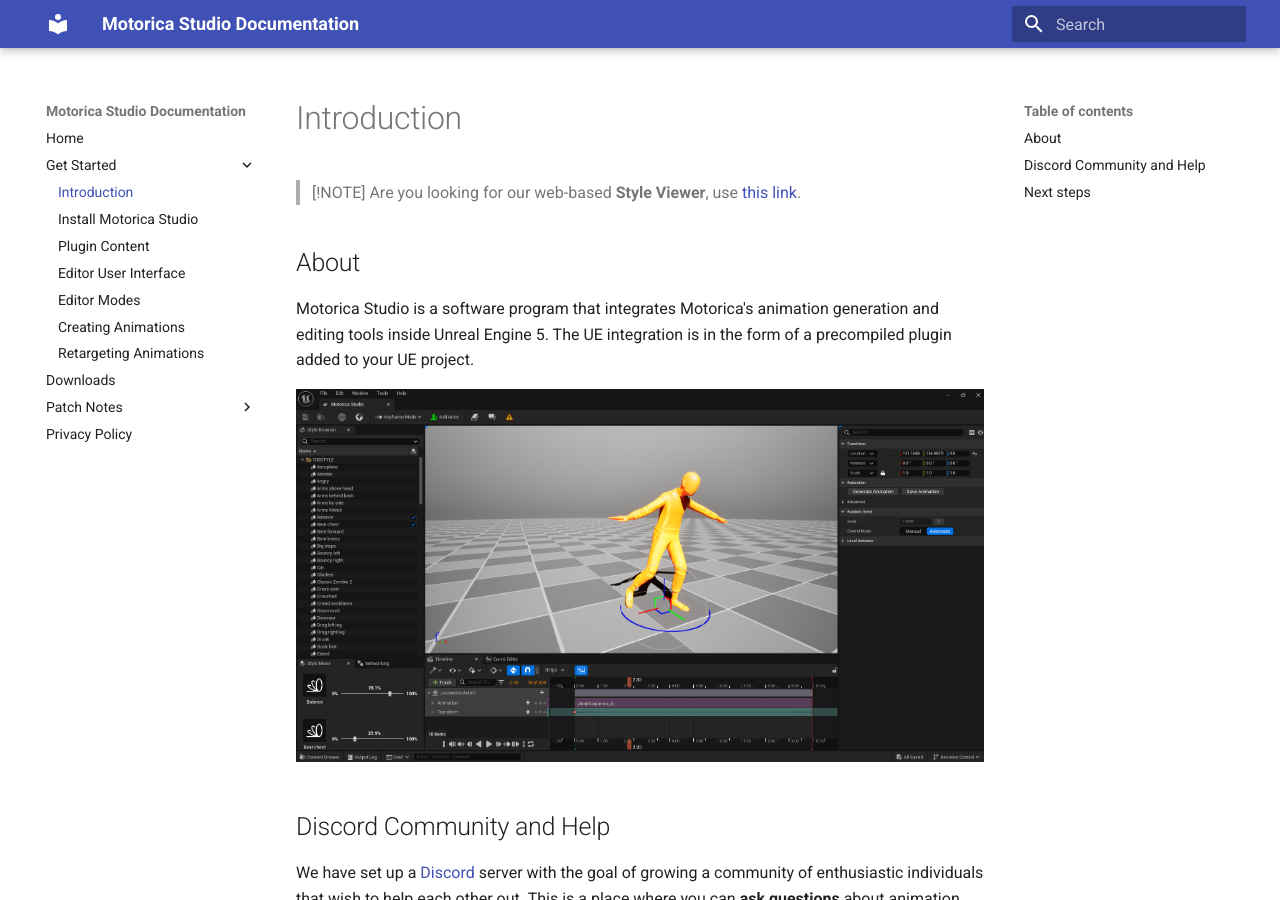
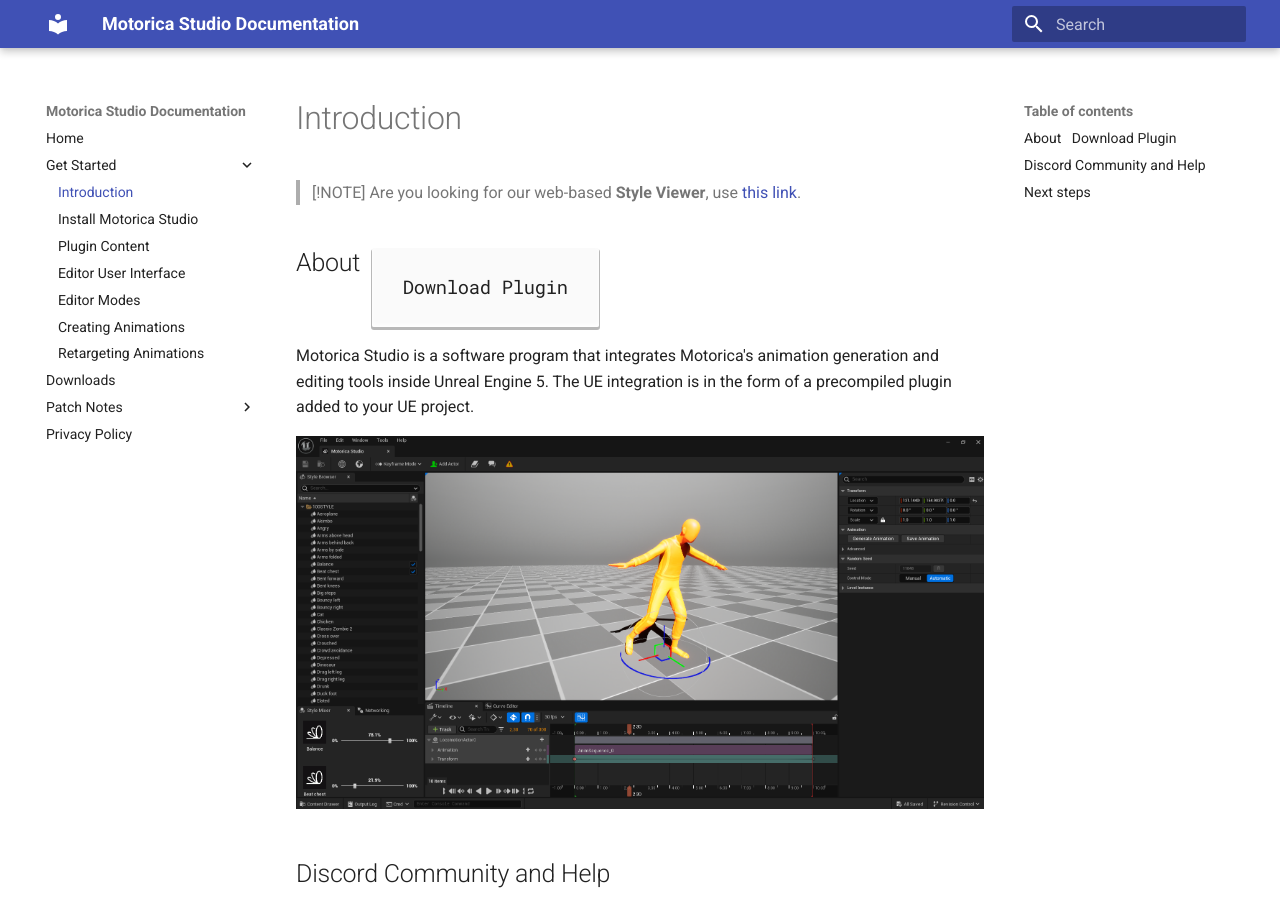
Before and after one commit to MotoricaAI/MoStudioDocs, an MkDocs documentation site: the page built from docs/get-started/index.md, in a window 1280 px wide and 900 px high. Built offline with MkDocs 1.6.1 and Material for MkDocs 9.7.7, drawn with Linux system fonts in a browser that asks for light colours.

Commit message:
Update index.md
Added download button to test

```diff
--- a/docs/get-started/index.md
+++ b/docs/get-started/index.md
@@ -2,9 +2,10 @@
 > [!NOTE]
 > Are you looking for our web-based **Style Viewer**, use [this link](http://mogen.motorica.ai).
 
-## About
+## About &nbsp;[<kbd> <br> Download Plugin <br> </kbd>](installing.md#download-motorica-studio)
 
 Motorica Studio is a software program that integrates Motorica's animation generation and editing tools inside Unreal Engine 5. The UE integration is in the form of a precompiled plugin added to your UE project.
+<br>
 
 ![](../assets/images/motorica-studio-editor-example-1.png)
 
```
